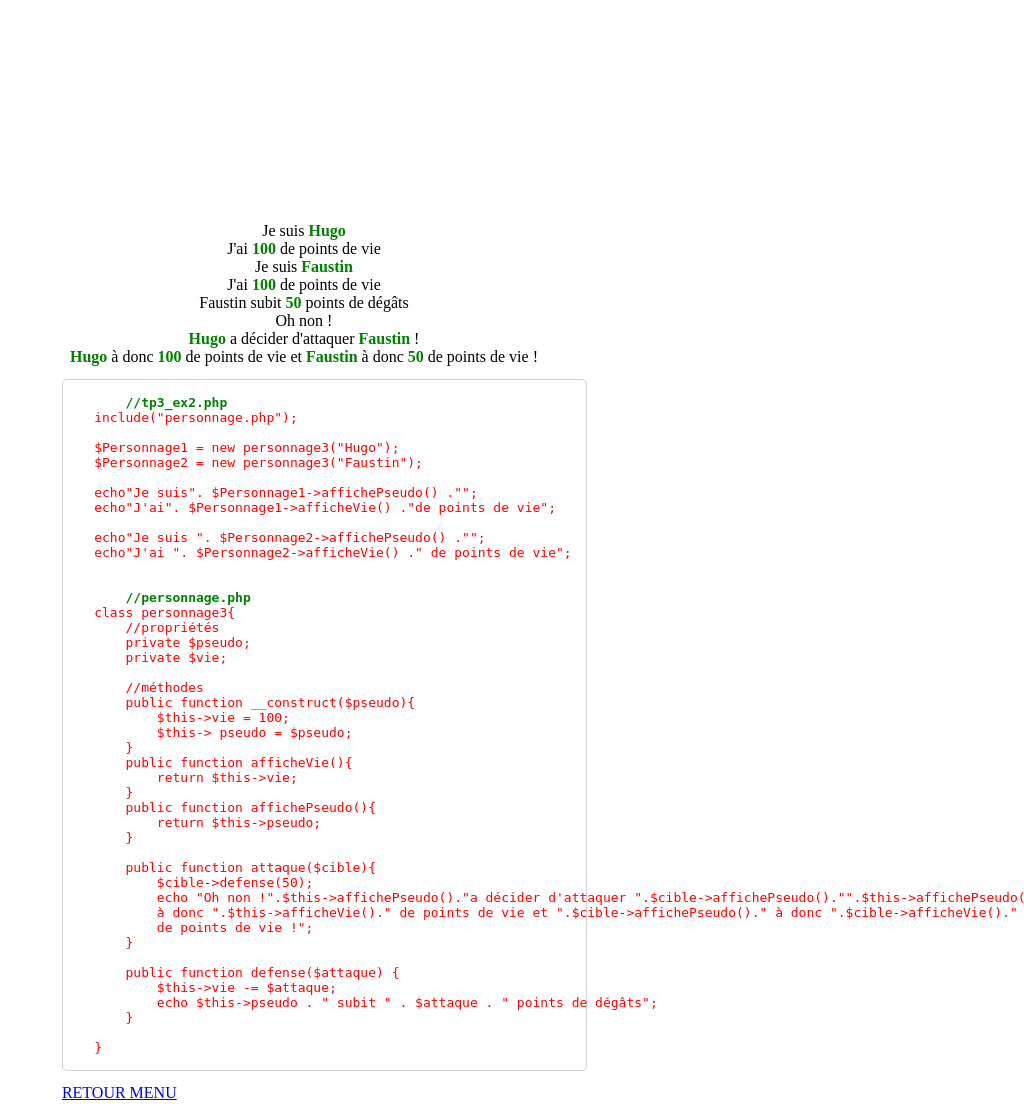
After one commit to HugoTby/PHP, a PHP site: page /exercice4.php in a window 1440 px wide; the page is wider, and only the part inside the window is pictured. The commit adds this page. Shown: that part, without its empty margins (416-1440 px from the left). Run offline with PHP 8.4, Linux system fonts and the light colour scheme.

Commit message:
Add files via upload

```diff
--- a/PHP/S02_TO3_SN1/classes/personnage.php
+++ b/PHP/S02_TO3_SN1/classes/personnage.php
@@ -33,4 +33,40 @@
     }
 
 
+
+    class personnage3{
+        //propriétés
+        private $pseudo;
+        private $vie;
+
+        //méthodes
+        public function __construct($pseudo){
+            $this->vie = 100;
+            $this-> pseudo = $pseudo;
+        }
+        public function afficheVie(){
+            return $this->vie;
+        }
+        public function affichePseudo(){
+            return $this->pseudo;
+        }
+
+        public function attaque($cible){
+            $cible->defense(50);
+            echo "<div class=''>Oh non !<br> <strong>".$this->affichePseudo()."</strong> a décider d'attaquer <strong>".$cible->affichePseudo()."</strong> !<br> <strong>".$this->affichePseudo()."</strong> à donc <strong>".$this->afficheVie()."</strong> de points de vie et <strong>".$cible->affichePseudo()."</strong> à donc <strong>".$cible->afficheVie()."</strong> de points de vie !</div>";
+        }
+
+        public function defense($attaque) {
+            $this->vie -= $attaque;
+            echo $this->pseudo . " subit <strong>" . $attaque . "</strong> points de dégâts<br>";
+        }
+
+    }
+
+
+
+
+
+
+
 ?>
--- a/PHP/S02_TO3_SN1/exercice3.php
+++ b/PHP/S02_TO3_SN1/exercice3.php
@@ -30,7 +30,7 @@
         <strong>//tp3_ex2.php</strong>
     include("personnage.php");
 
-    $user1 = new personnage2('Julien');
+    $user1 = new personnage('Julien');
     $user1->affichePseudoVie();
 
 
--- /dev/null
+++ b/PHP/S02_TO3_SN1/exercice4.php
@@ -0,0 +1,91 @@
+<!DOCTYPE html>
+<html lang="en">
+<head>
+    <meta charset="UTF-8">
+    <meta http-equiv="X-UA-Compatible" content="IE=edge">
+    <meta name="viewport" content="width=device-width, initial-scale=1.0">
+    <title>Document</title>
+</head>
+<style>
+    .div{justify-content: center;text-align: center;align-items: center;padding-top: 15%;}
+    .div2{padding-left: 33%;}
+    strong{color:green;}
+    pre{border: 1px solid lightgray;box-sizing: border-box;border-radius: 5px 5px 5px 5px;width: 55%;}
+</style>
+<body>
+    <div class="div">
+    <?php
+
+    include("classes/personnage.php");
+
+    $Personnage1 = new personnage3("Hugo");
+    $Personnage2 = new personnage3("Faustin");
+
+    echo"<div class=''>Je suis <strong>". $Personnage1->affichePseudo() ."</strong></div>";
+    echo"<div class=''>J'ai <strong>". $Personnage1->afficheVie() ."</strong> de points de vie</div>";
+
+    echo"<div class=''>Je suis <strong>". $Personnage2->affichePseudo() ."</strong></div>";
+    echo"<div class=''>J'ai <strong>". $Personnage2->afficheVie() ."</strong> de points de vie</div>";
+
+
+
+    $Personnage1->attaque($Personnage2);
+
+    ?>
+    </div>
+
+<div class="div2">
+    <pre style="color:red" >
+
+        <strong>//tp3_ex2.php</strong>
+    include("personnage.php");
+
+    $Personnage1 = new personnage3("Hugo");
+    $Personnage2 = new personnage3("Faustin");
+
+    echo"Je suis". $Personnage1->affichePseudo() ."";
+    echo"J'ai". $Personnage1->afficheVie() ."de points de vie";
+
+    echo"Je suis ". $Personnage2->affichePseudo() ."";
+    echo"J'ai ". $Personnage2->afficheVie() ." de points de vie";
+
+
+        <strong>//personnage.php</strong>
+    class personnage3{
+        //propriétés
+        private $pseudo;
+        private $vie;
+
+        //méthodes
+        public function __construct($pseudo){
+            $this->vie = 100;
+            $this-> pseudo = $pseudo;
+        }
+        public function afficheVie(){
+            return $this->vie;
+        }
+        public function affichePseudo(){
+            return $this->pseudo;
+        }
+
+        public function attaque($cible){
+            $cible->defense(50);
+            echo "Oh non !".$this->affichePseudo()."a décider d'attaquer ".$cible->affichePseudo()."".$this->affichePseudo()."
+            à donc ".$this->afficheVie()." de points de vie et ".$cible->affichePseudo()." à donc ".$cible->afficheVie()."
+            de points de vie !";
+        }
+
+        public function defense($attaque) {
+            $this->vie -= $attaque;
+            echo $this->pseudo . " subit " . $attaque . " points de dégâts";
+        }
+
+    }
+    </pre>
+    <a href="/tdphp.php">RETOUR MENU</a>
+</div>
+
+
+
+</body>
+</html>
```
